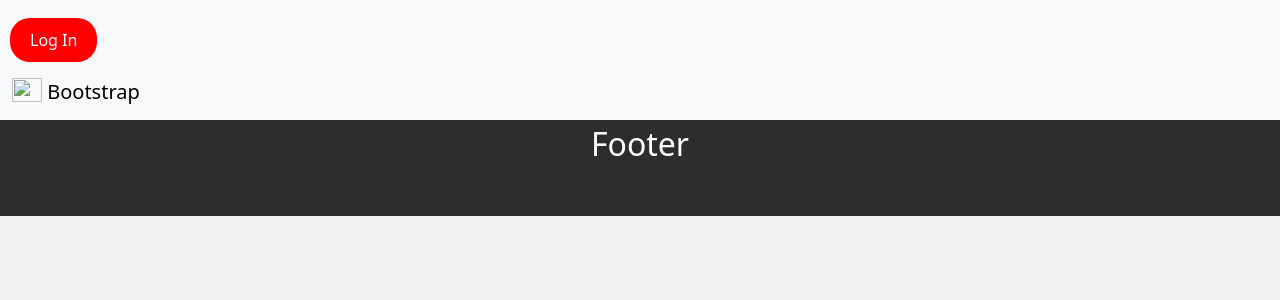
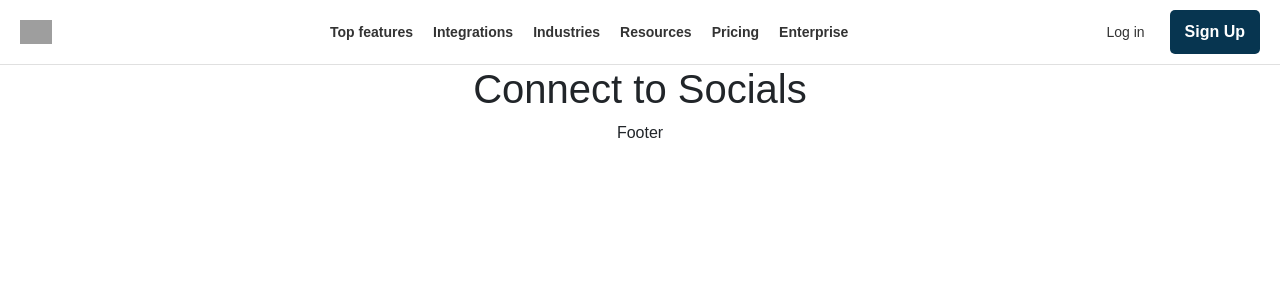
Before and after one commit to mayurgajbhiye4/Postall, a Django app: page / in a window 1280 px wide. Shown: the top 300 px of the page. Run offline with Django 4.2, Linux system fonts and the light colour scheme; grey boxes are pictures that could not be loaded.

Commit message:
added nav bar

```diff
--- a/static/css/style.css
+++ b/static/css/style.css
@@ -1,29 +1,57 @@
-body{
-    background-color: hsl(210, 13%, 94%);
+body {
+    margin: 0;
+    font-family: Arial, sans-serif;
+    text-align: center;
 }
-footer{
-    position: sticky;
-    bottom: 0;
-    width: 100%;
-    height: 6rem;
-    background-color: hsl(0, 1%, 18%);
+.navbar {
+    display: flex;
+    justify-content: space-between;
+    align-items: center;
+    background-color: white;
+    padding: 10px 20px;
+    border-bottom: 1px solid hsl(0, 0%, 88%);
+}
+.navbar-logo {
+    display: flex;
+    align-items: center;
+}
+.navbar-logo img {
+    height: 24px;
+    margin-right: 20px;
+}
+.navbar-links {
+    display: flex;
+    align-items: center;
+    gap: 20px;
+}
+.navbar-links a {
+    text-decoration: none;
+    color: hsl(0, 0%, 20%);
+    font-size: 14px;
+    font-weight: bold;
+}
+.navbar-links a:hover {
+    color: hsl(357, 95%, 62%);
+}
+.navbar-right {
+    display: flex;
+    align-items: center;
+    gap: 25px;
+}
+.login {
+    text-decoration: none;
+    color: #333;
+    font-size: 14px;
+}
+.sign-up {
+    background-color: hsl(202, 84%, 17%);
     color: white;
-    text-align: center;
-    font-size: 2rem;
+    padding: 10px 15px;
+    border-radius: 5px;
+    text-decoration: none;
+    font-weight: bold;
+    transition: background-color 0.2s;
 }
-.header{
-    display: flex;
-    justify-content: flex-end;
-    padding: 10px;
+.sign-up:hover {
+    background-color: hsl(202, 84%, 44%);
 }
-.login-button{
-    background-color: hsl(0, 100%, 50%);
-    color: white;
-    padding: 10px 20px;
-    border: none;
-    border-radius: 20px;
-    cursor: pointer;
-}
-.login-button:hover{
-    background-color: hsl(0, 100%, 70%);
-}
--- a/templates/header.html
+++ b/templates/header.html
@@ -5,20 +5,26 @@
     <meta name="viewport" content="width=device-width, initial-scale=1.0">
     <title>Document</title>
     <link rel ="stylesheet" href ="/static/css/style.css">
+    <link href="https://cdn.jsdelivr.net/npm/bootstrap@5.0.2/dist/css/bootstrap.min.css" rel="stylesheet" integrity="sha384-EVSTQN3/azprG1Anm3QDgpJLIm9Nao0Yz1ztcQTwFspd3yD65VohhpuuCOmLASjC" crossorigin="anonymous">
 </head>
 <body>
-    <nav class="navbar navbar-light bg-light">
-        <div class="header">
-            <div class="login-container">
-              <button class="login-button">Log In</button>
-            </div>
+    <div class="navbar">
+        <div class="navbar-logo">
+          <img src="#" alt="Postall Logo">
         </div>
-        <div class="container-fluid">
-          <a class="navbar-brand" href="#">
-            <img src="" alt="" width="30" height="24" class="d-inline-block align-text-top">
-            Bootstrap
-          </a>
+        <div class="navbar-links">
+          <a href="#">Top features</a>
+          <a href="#">Integrations</a>
+          <a href="#">Industries</a>
+          <a href="#">Resources</a>
+          <a href="#">Pricing</a>
+          <a href="#">Enterprise</a>
         </div>
-      </nav>
+        <div class="navbar-right">
+          <a class="login" href="#">Log in</a>
+          <a class="sign-up" href="#">Sign Up</a>
+        </div>
+      </div>
+
 </body>
 </html>
--- a/templates/home.html
+++ b/templates/home.html
@@ -8,12 +8,9 @@
     <meta name="viewport" content="width=device-width, initial-scale=1.0">
     <title>PostAll</title>
     <link rel ="stylesheet" href ="/static/css/style.css">
-    <link href="https://cdn.jsdelivr.net/npm/bootstrap@5.3.3/dist/css/bootstrap.min.css" rel="stylesheet" integrity="sha384-QWTKZyjpPEjISv5WaRU9OFeRpok6YctnYmDr5pNlyT2bRjXh0JMhjY6hW+ALEwIH" crossorigin="anonymous">
+    <link href="https://cdn.jsdelivr.net/npm/bootstrap@5.0.2/dist/css/bootstrap.min.css" rel="stylesheet" integrity="sha384-EVSTQN3/azprG1Anm3QDgpJLIm9Nao0Yz1ztcQTwFspd3yD65VohhpuuCOmLASjC" crossorigin="anonymous">
 </head>
 <body>
-
-
-    <script src="https://cdn.jsdelivr.net/npm/bootstrap@5.3.3/dist/js/bootstrap.bundle.min.js" integrity="sha384-YvpcrYf0tY3lHB60NNkmXc5s9fDVZLESaAA55NDzOxhy9GkcIdslK1eN7N6jIeHz" crossorigin="anonymous"></script>
-</body>
+    <h1>Connect to Socials</h1>
 </html>
 {% endblock %}
```
